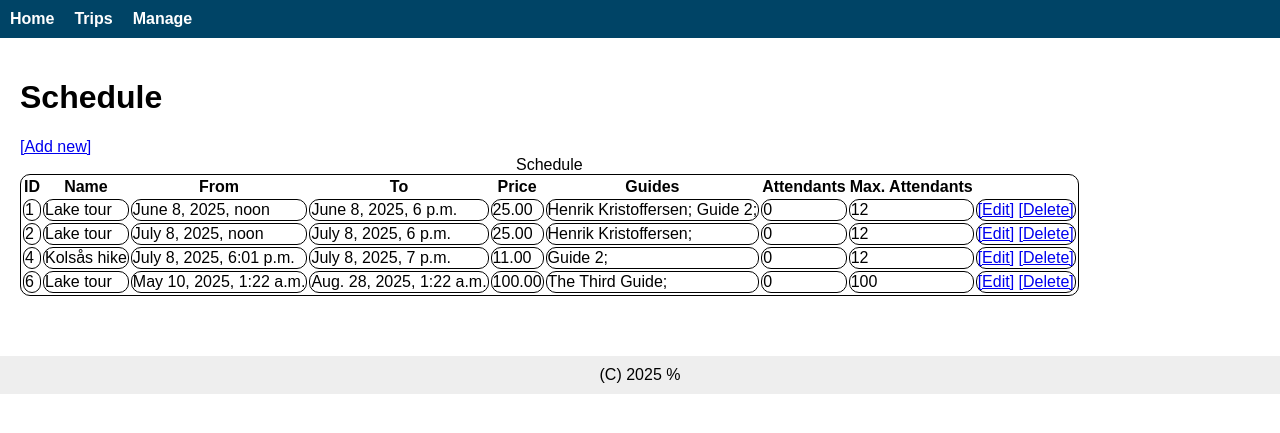
After one commit to AlexP-9/ExamProj, a Django app: page /adventures/manage/schedule/ in a window 1280 px wide. The commit adds this page. Shown: the top 433 px of the page. Run offline with Django 5.2, Linux system fonts and the light colour scheme; a user stored in the database is signed in; data comes from the database, SQL or seed files in the repository; both versions use the stored data as it was after the commit; data that the repository does not hold is empty.

Commit message:
This is a big one. Staff can now manage the schedule, with all relevant checks.

```diff
--- a/AdventureApp/admin.py
+++ b/AdventureApp/admin.py
@@ -1,8 +1,9 @@
 from django.contrib import admin
 
-from .models import Customer, Guide, Review, Trip, TripGallery, Tag, Difficulty
+from .models import Customer, Guide, Review, Trip, TripGallery, Tag, Difficulty, Schedule
 
 # Register your models here.
+
 
 admin.site.register(Difficulty)
 admin.site.register(Tag)
@@ -12,3 +13,5 @@ admin.site.register(Review)
 
 admin.site.register(Customer)
 admin.site.register(Guide)
+
+admin.site.register(Schedule)
--- a/AdventureApp/models.py
+++ b/AdventureApp/models.py
@@ -67,8 +67,23 @@ class Schedule(models.Model):
     end=models.DateTimeField()
     price=models.DecimalField(max_digits=12,decimal_places=2)
     maxattendants=models.IntegerField()
-    attendants=models.ManyToManyField(Customer)
+    attendants=models.ManyToManyField(Customer, blank=True, null=True)
     guides=models.ManyToManyField(Guide)
+
+    class Meta:
+        #The starting date can't be >= than the ending date
+        constraints=[
+            models.CheckConstraint(
+                check=models.Q(
+                    start__lte=models.F("end")
+                ),
+                name="starts_earlier_than_finishes"
+            )
+        ]
+
+    def __str__(self):
+        return(f"{self.trip.title} - From {self.start} to {self.end}, {self.attendants.count()} attendants")
+
 
 class Review(models.Model):
     customer=models.ForeignKey(Customer,on_delete=models.CASCADE)
--- a/AdventureApp/static/style.css
+++ b/AdventureApp/static/style.css
@@ -170,3 +170,8 @@ footer {
 .newsletter-button:hover {
     background-color: #ffe5de;
 }
+
+.admintable tr td{
+    border: 1px solid black;
+    border-radius: 10px;
+}
--- a/AdventureApp/templates/BaseTempl.html
+++ b/AdventureApp/templates/BaseTempl.html
@@ -13,10 +13,20 @@
             <li><a href="{% url 'main_page' %}">Home</a></li>
             <li><a href="{% url 'view_all_trips' %}">Trips</a></li>
             {% if request.user.is_staff %}
-            <li><a href="{% url 'add_trip' %}">Add Trip</a></li>
+            <li><a href="{% url 'managing_panel' %}">Manage</a></li>
             {% endif %}
         </ul>
     </nav>
+
+    {% if messages %}
+    <div class="messages">
+        <ul>
+        {% for message in messages %}
+        <li{% if message.tags %} class="{{ message.tags }}"{% endif %}>{{ message }}</li>
+        {% endfor %}
+        </ul>
+    </div>
+    {% endif %}
 
     <div class="content">
         {% block body %}{% endblock body %}
--- /dev/null
+++ b/AdventureApp/templates/Schedule.html
@@ -0,0 +1,49 @@
+{% extends "BaseTempl.html" %}
+{% load static %}
+
+{% block title %}
+Schedule
+{% endblock title %}
+
+{% block body %}
+<h1>Schedule</h1>
+
+
+<a href="{% url 'man_schedule_add' %}">[Add new]</a>
+
+<table class="admintable" style="border: 1px solid black; border-radius: 10px;">
+    <caption>Schedule</caption>
+    <tr>
+        <th>ID</th>
+        <th>Name</th>
+        <th>From</th>
+        <th>To</th>
+        <th>Price</th>
+        <th>Guides</th>
+        <th>Attendants</th>
+        <th>Max. Attendants</th>
+        <th><!--*Intentionally left blank!* This column will be used for actions--></th>
+    </tr>
+    {% for s in SchedObjs %}
+    <tr>
+        <td>{{s.id}}</td>
+        <td>{{s.trip.title}}</td>
+        <td>{{s.start}}</td>
+        <td>{{s.end}}</td>
+        <td>{{s.price}}</td>
+        <td>
+            {% for g in s.guides.all %}
+            {{g}};
+            {% endfor %}
+        </td>
+        <td>{{s.attendants.count}}</td>
+        <td>{{s.maxattendants}}</td>
+        <td>
+            <a href="{% url 'man_schedule_edit' s.id %}">[Edit]</a>
+            <a href="{% url 'man_schedule_delete' s.id %}">[Delete]</a>
+        </td>
+    </tr>
+    {% endfor %}
+</table>
+
+{% endblock body %}
--- a/AdventureApp/urls.py
+++ b/AdventureApp/urls.py
@@ -19,12 +19,17 @@ from . import views
 
 urlpatterns = [
     path("",views.view_mainpage,name="main_page"),
+    path("trips/", views.view_all_trips, name="view_all_trips"),
     path("trip/<int:tid>/",views.view_trip,name="trip"),
     #path("trip/",views.,name="trips"),  #Do we need this one?
 
     path("manage/",views.view_managing_panel,name="managing_panel"),
+    path("manage/schedule/",views.view_schedule,name="manage_schedule"),
+    path("manage/schedule/add",views.view_schedule_add,name="man_schedule_add"),
+    path("manage/schedule/edit/<int:sched_id>",views.view_schedule_edit,name="man_schedule_edit"),
+    path("manage/schedule/delete/<int:sched_id>",views.view_schedule_delete,name="man_schedule_delete"),
+    path("manage/schedule/delete/<int:sched_id>/confirm",views.view_schedule_delete_conf,name="man_schedule_delete_conf"),
     path("trip/add/",views.view_add_trip,name="add_trip"),
-    path("trips/", views.view_all_trips, name="view_all_trips"),
 
     path("debug/",views.view_debug,name="debug"),
 ]
--- a/AdventureApp/views.py
+++ b/AdventureApp/views.py
@@ -5,8 +5,8 @@ from django.contrib.admin.views.decorators import staff_member_required
 from django.contrib.auth import authenticate, login, logout
 from django.contrib.auth.decorators import login_required, permission_required
 
-from .forms import FormAddTrip, FormAddImages
-from .models import Review, Trip, TripGallery
+from .forms import FormAddTrip, FormAddImages, FormAddSchedule
+from .models import Review, Schedule, Trip, TripGallery
 
 # Create your views here.
 """
@@ -64,11 +64,11 @@ def view_all_trips(request):
 """
 #Administrational views
 """
-#@staff_member_required
+@staff_member_required
 def view_managing_panel(request):
     return render(request,"ManagingPanel.html")
 
-#@staff_member_required
+@staff_member_required
 def view_add_trip(request):
     formtrip=FormAddTrip()
     formim=FormAddImages()
@@ -86,6 +86,85 @@ def view_add_trip(request):
         "FormIm":formim
     })
 
+@staff_member_required
+def view_schedule(request):
+    scheddb=Schedule.objects.all()
+    return render(request,"Schedule.html",{
+        "SchedObjs":scheddb
+    })
+
+@staff_member_required
+def view_schedule_add(request):
+    if(request.method=="POST"):
+        formsched=FormAddSchedule(request.POST)
+        if(formsched.is_valid()):
+            #Check if we have overlaps
+            #If there are different guides assigned, then, of course,
+            #the schedules may overlap
+            cleandata=formsched.cleaned_data
+            overlaps=set(Schedule.objects.filter(
+                    start__lte=cleandata["end"],
+                    end__gte=cleandata["start"],
+                    guides__in=cleandata["guides"]
+                ))
+            if(len(overlaps)==0):
+                formsched.save()
+                messages.add_message(request, messages.INFO, "Successfully added a new advenure!")
+                return redirect("manage_schedule")
+
+            messages.add_message(request, messages.INFO, f"There is an overlap with existing schedule! ({len(overlaps)} conflicts): "+";\n".join(str(o) for o in overlaps))
+    else:
+        formsched=FormAddSchedule()
+    return render(request,"ScheduleAdd.html",{
+        "FormSched":formsched
+    })
+
+@staff_member_required
+def view_schedule_edit(request, sched_id):
+    sched=get_object_or_404(Schedule, id=sched_id)
+    if(request.method=="POST"):
+        formsched=FormAddSchedule(request.POST, instance=sched)
+        if(formsched.is_valid()):
+            #Check if we have overlaps
+            #If there are different guides assigned, then, of course,
+            #the schedules may overlap
+            cleandata=formsched.cleaned_data
+            overlaps=set(Schedule.objects.filter(
+                    start__lte=cleandata["end"],
+                    end__gte=cleandata["start"],
+                    guides__in=cleandata["guides"]
+                ).exclude(id=sched_id))
+            if(len(overlaps)==0):
+                formsched.save()
+                messages.add_message(request, messages.INFO, "Changes saved successfully!")
+                return redirect("manage_schedule")
+            messages.add_message(request, messages.INFO, f"There is an overlap with existing schedule! ({len(overlaps)} conflicts): "+";\n".join(str(o) for o in overlaps))
+    else:
+        formsched=FormAddSchedule(instance=sched)
+    return render(request,"ScheduleAdd.html",{
+        "ScheduleEdit":True,
+        "FormSched":formsched
+    })
+
+@staff_member_required
+def view_schedule_delete(request, sched_id):
+    schedobj=get_object_or_404(Schedule, id=sched_id)
+    """
+    if(request.method=="DELETE"):
+        messages.add_message(request, messages.INFO, "The entry was successfully deleted!")
+        return redirect("manage_schedule")
+    """
+    return render(request, "ScheduleDelete.html",{
+        "s":schedobj,
+    })
+
+@staff_member_required
+def view_schedule_delete_conf(request, sched_id):
+    schedobj=get_object_or_404(Schedule, id=sched_id)
+    schedobj.delete()
+    messages.add_message(request, messages.INFO, "The entry was successfully deleted!")
+    return redirect("manage_schedule")
+
 """
 #Debug
 """
```
Also changed, not shown: AdventureApp/forms.py (+41 -1 lines), AdventureApp/logins.txt (+8 -1 lines), AdventureApp/templates/ScheduleAdd.html (added, +29 -0 lines), AdventureApp/templates/ScheduleDelete.html (added, +40 -0 lines), db.sqlite3, uploads/GuidePics/Guide2.png (added).
